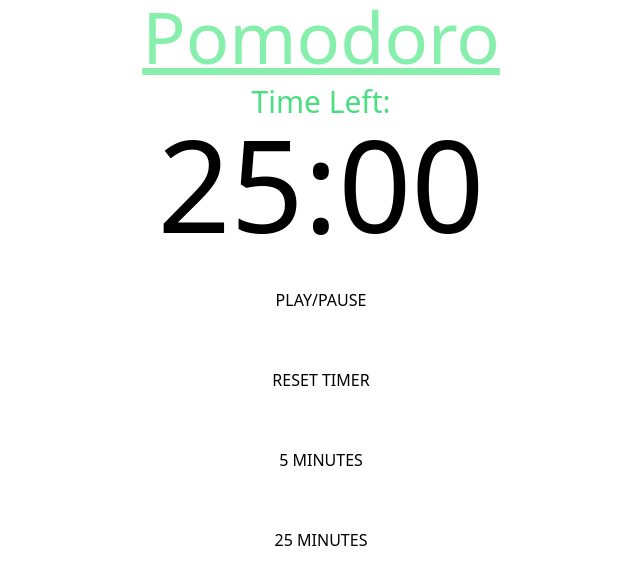
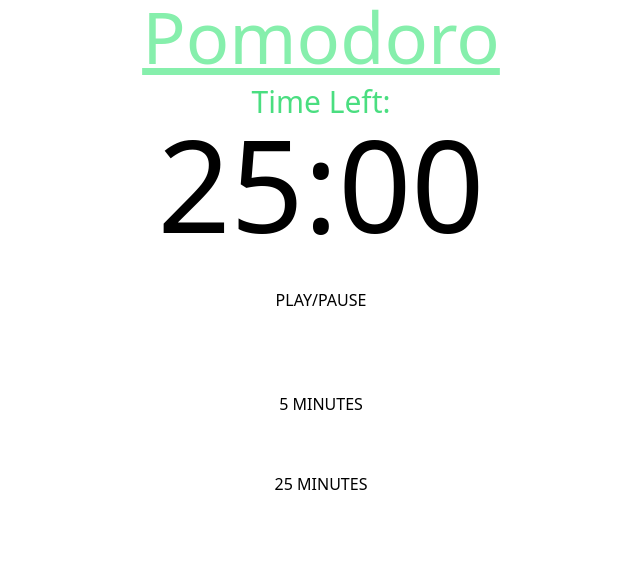
Before and after one commit to PierreMasselot1/Planit, a React (Create React App) app in the folder web/: page / in a window 1280 px wide. Shown: the top 584 px of the page, without its empty margins (319-959 px from the left). Built offline with nearby package versions, Linux system fonts and the light colour scheme.

Commit message:
feat(web): remove reset [duplicate functionality]

```diff
--- a/web/src/components/Pomodoro.tsx
+++ b/web/src/components/Pomodoro.tsx
@@ -56,9 +56,6 @@ export function Pomodoro() {
       <div className="space-y-14 mt-10">
         <button onClick={toggleTimer}>PLAY/PAUSE</button>
         <br />
-        <button className="mt-3" onClick={resetTimer}>
-          RESET TIMER
-        </button>
         <br />
         <button onClick={() => changeTimer(5)}>5 MINUTES</button>
         <br />
```
